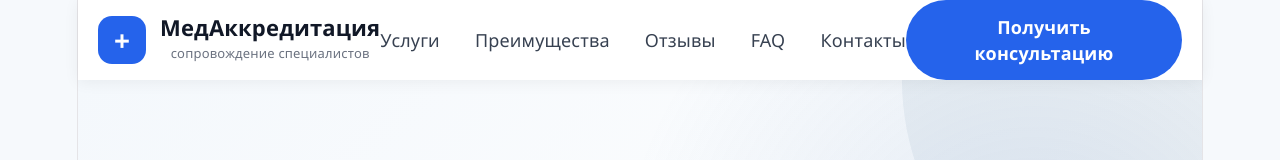
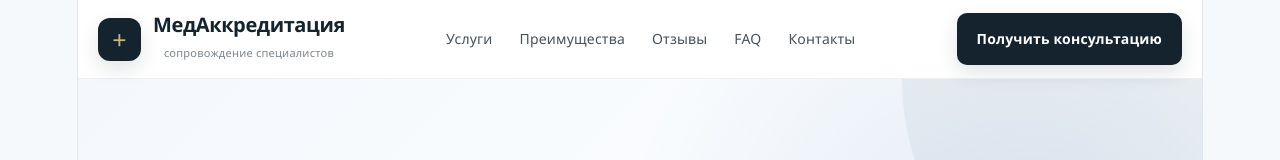
Before and after one commit to adamant1990/med-accreditation, a React (Vite) app: page / in a window 1280 px wide. Shown: the top 160 px of the page. Built offline with nearby package versions, Linux system fonts and the light colour scheme.

Commit message:
Premium header visual redesign

```diff
--- a/src/styles/header.css
+++ b/src/styles/header.css
@@ -1,164 +1 @@
-.header {
-
-    position: sticky;
-    top: 0;
-
-    z-index: 1000;
-
-    background: rgba(255,255,255,.95);
-
-    backdrop-filter: blur(12px);
-
-    box-shadow: 0 2px 15px rgba(0,0,0,.06);
-
-}
-
-.header .container{
-
-    height:80px;
-
-    display:flex;
-
-    align-items:center;
-
-    justify-content:space-between;
-
-}
-
-.logo{
-
-    display:flex;
-
-    align-items:center;
-
-    gap:14px;
-
-    text-decoration:none;
-
-}
-
-.logo-icon{
-
-    width:48px;
-
-    height:48px;
-
-    border-radius:14px;
-
-    background:#2563eb;
-
-    color:white;
-
-    display:flex;
-
-    align-items:center;
-
-    justify-content:center;
-
-    font-size:28px;
-
-    font-weight:700;
-
-}
-
-.logo-text{
-
-    display:flex;
-
-    flex-direction:column;
-
-}
-
-.logo-title{
-
-    color:#111827;
-
-    font-size:22px;
-
-    font-weight:700;
-
-}
-
-.logo-subtitle{
-
-    color:#6b7280;
-
-    font-size:13px;
-
-}
-
-.nav{
-
-    display:flex;
-
-    gap:35px;
-
-}
-
-.nav a{
-
-    text-decoration:none;
-
-    color:#374151;
-
-    font-weight:500;
-
-    transition:.3s;
-
-}
-
-.nav a:hover{
-
-    color:#2563eb;
-
-}
-
-.header-btn{
-
-    background:#2563eb;
-
-    color:white;
-
-    text-decoration:none;
-
-    padding:14px 24px;
-
-    border-radius:40px;
-
-    font-weight:600;
-
-    transition:.3s;
-
-}
-
-.header-btn:hover{
-
-    background:#1d4ed8;
-
-    transform:translateY(-2px);
-
-}
-
-@media(max-width:900px){
-
-    .nav{
-
-        display:none;
-
-    }
-
-    .logo-title{
-
-        font-size:18px;
-
-    }
-
-    .header-btn{
-
-        padding:12px 18px;
-
-        font-size:14px;
-
-    }
-
-}
+.header{position:sticky;top:0;z-index:1000;background:rgba(255,255,255,.92);backdrop-filter:blur(18px);border-bottom:1px solid rgba(20,35,45,.07);transition:.3s}.header .container{height:78px;display:flex;align-items:center;justify-content:space-between}.logo{display:flex;align-items:center;gap:12px;text-decoration:none}.logo-icon{width:43px;height:43px;border-radius:12px;background:#14232d;color:#d1b477;display:flex;align-items:center;justify-content:center;font-size:25px;font-weight:400;box-shadow:0 8px 20px rgba(20,35,45,.12)}.logo-text{display:flex;flex-direction:column}.logo-title{color:#14232d;font-size:20px;font-weight:750;letter-spacing:-.02em}.logo-subtitle{color:#7b858d;font-size:11px;margin-top:2px;letter-spacing:.02em}.nav{display:flex;gap:27px}.nav a{text-decoration:none;color:#46515a;font-size:14px;font-weight:550;transition:.25s}.nav a:hover{color:#b38a4c}.header-btn{background:#14232d;color:#fff;text-decoration:none;padding:13px 20px;border-radius:10px;font-size:14px;font-weight:650;transition:.25s;box-shadow:0 8px 20px rgba(20,35,45,.12)}.header-btn:hover{background:#b38a4c;transform:translateY(-2px)}@media(max-width:1000px){.nav{gap:16px}.nav a{font-size:13px}}@media(max-width:820px){.nav{display:none}.header .container{height:70px}.logo-title{font-size:18px}.logo-subtitle{font-size:10px}.header-btn{padding:11px 15px;font-size:13px}}
```
